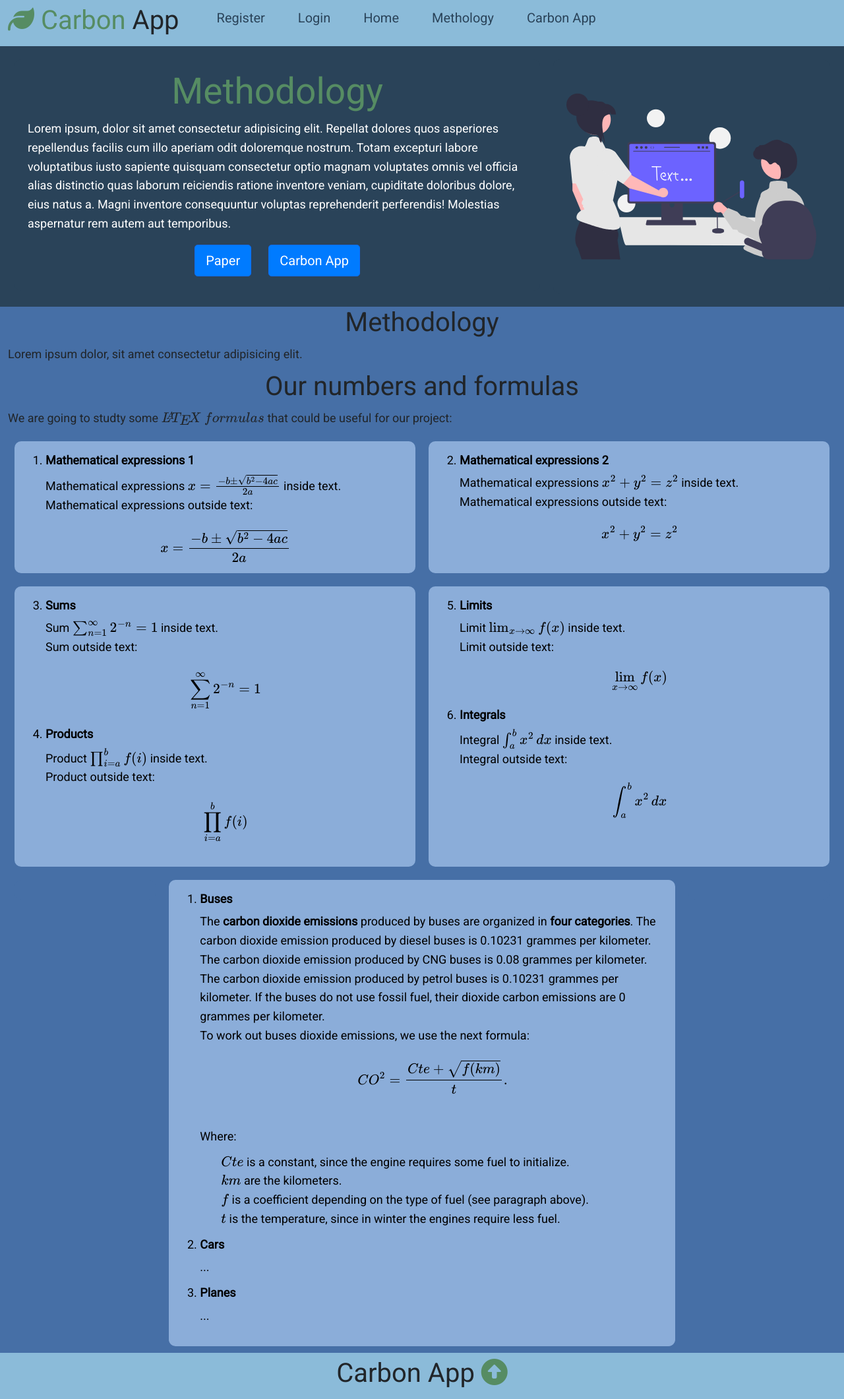
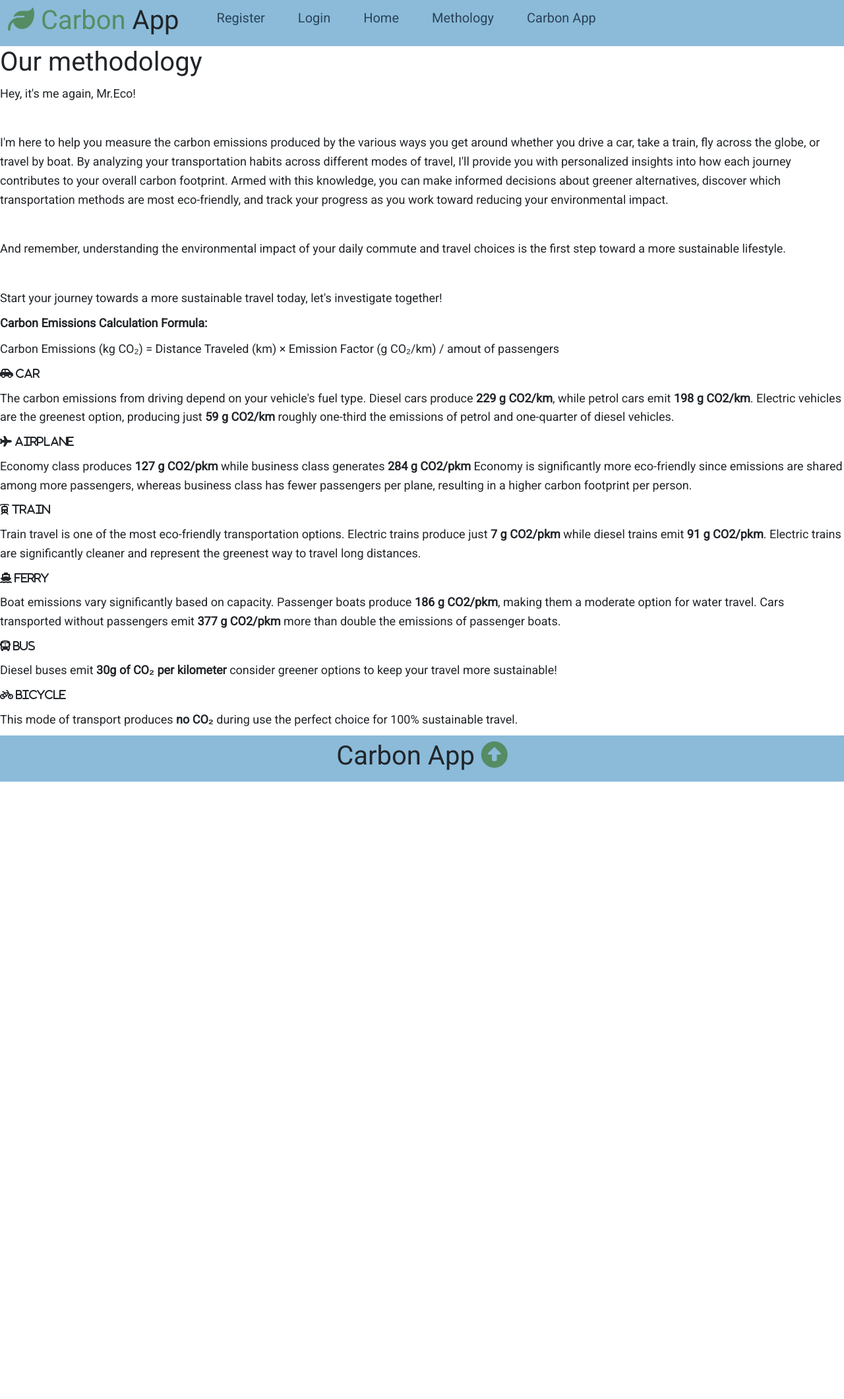
Before and after one commit to juljul22/Carbon-app_2025, a Flask app: page /methodology in a window 1280 px wide. Shown: the whole page at 66% size. After the commit the page ends 1185 px from the top, so only its background shows below. Run offline with Flask 3, Linux system fonts and the light colour scheme; some libraries are stand-ins or nearby versions.

Commit message:
Update methodology.html

```diff
--- a/capp/templates/methodology.html
+++ b/capp/templates/methodology.html
@@ -1,190 +1,76 @@
 {% extends "layout.html" %}
+
+{% block title %}Methodology{% endblock %}
+
 {% block content %}
 
-<!-- Header -->
-<section class="section_header_methodology">
-    <div class="container">
-
-      <div class="header">
-        <div class="box">
-          <h1 style="font-size:55px;"><span class="text-logo"> Methodology</span></h1>
-          <p style="text-align:left;">
-              Lorem ipsum, dolor sit amet consectetur adipisicing elit. Repellat dolores quos asperiores repellendus facilis cum illo aperiam odit doloremque nostrum. Totam excepturi labore voluptatibus iusto sapiente quisquam consectetur optio magnam voluptates omnis vel officia alias distinctio quas laborum reiciendis ratione inventore veniam, cupiditate doloribus dolore, eius natus a. Magni inventore consequuntur voluptas reprehenderit perferendis! Molestias aspernatur rem autem aut temporibus.
+<div class="text-overlay">
+<div class="methodology-container">
+    <h1> Our methodology </h1>
+    <p>Hey, it's me again, Mr.Eco!</p>
+    <br>
+    <p>
+I'm here to help you measure the carbon emissions produced by the various ways you get around whether you drive a car,
+take a train, fly across the globe, or travel by boat. By analyzing your transportation habits across different modes of
+travel, I'll provide you with personalized insights into how each journey contributes to your overall carbon footprint.
+Armed with this knowledge, you can make informed decisions about greener alternatives, discover which transportation
+methods are most eco-friendly, and track your progress as you work toward reducing your environmental impact. </p>
+<br>
+<p>
+And remember, understanding the environmental impact of your daily commute and travel choices is the first step toward
+a more sustainable lifestyle.</p>
+<br>
+<p>
+    Start your journey towards a more sustainable travel today, let's investigate together!
+</div>
 </p>
-          <div class="container_buttons_links_header">
-            <div class="btn">
-                <a href="#" class="btn btn-primary btn-lg mr-2", style="background-color:#007bff;">Paper</a>
-            </div>
-            <div class="btn">
-                <a href="{{url_for('carbon_app.carbon_app_home')}}" class="btn btn-primary btn-lg mr-2", style="background-color:#007bff;">Carbon App</a>
-            </div>
-          </div>
-        </div>
-        <div class="box">
-          <img
-            src="{{url_for('static', filename='icons/methodology1.svg')}}"
-            width="325"
-            height="325"
-            alt=""/>
 </div>
 </div>
 
+<div class="formula-box">
+<p><strong>Carbon Emissions Calculation Formula:</strong></p>
+<p>Carbon Emissions (kg CO₂) = Distance Traveled (km) × Emission Factor (g CO₂/km) / amout of passengers</p>
+
 </div>
-</section>
-
-<!-- Methodology -->
-<section class="section_body_methodology">
-    <div class="container">
-
-        <div class="methodology" style="display:block;">
-            <h1 style="text-align:center;"> Methodology</h1>
-            <p>
-              Lorem ipsum dolor, sit amet consectetur adipisicing elit.
-            </p>
+    <div class="transport-grid">
+  <div class="transport-card">
+    <i class="fa-solid fa-car-side"> Car</i>
+    <p>The carbon emissions from driving depend on your vehicle's fuel type. Diesel cars produce
+         <strong>229 g CO2/km</strong>, while petrol cars emit <strong>198 g CO2/km</strong>. Electric vehicles are the greenest option, producing just <strong>59 g CO2/km</strong>
+   roughly one-third the emissions of petrol and one-quarter of diesel vehicles.
   </div>
 
-        <div class="methodology" style="display:block;">
-            <h1 style="text-align:center;"> Our numbers and formulas</h1>
-            <p>
-              We are going to studty some \(\LaTeX ~ formulas\) that could be useful for our project:
-            </p>
+  <div class="transport-card">
+    <i class="fa-solid fa-plane"> Airplane</i>
+    <p> Economy class produces <strong>127 g CO2/pkm</strong> while business class generates <strong>284 g CO2/pkm</strong>
+         Economy is significantly more eco-friendly since emissions are shared among more passengers,
+  whereas business class has fewer passengers per plane, resulting in a higher carbon footprint per person.</p>
   </div>
 
-        <!--Enumerated list (table with two columns)-->
-        <div class="methodology">
-            <div class="box_table2" style="height:200px;">
-                <ol start="1">
-                    <li>
-                        <h4>Mathematical expressions 1</h4>
-                        <p class="text-left">
-                            Mathematical expressions \( x = {-b \pm \sqrt{b^2-4ac} \over 2a} \) inside text.
-                            <br>
-                            Mathematical expressions outside text:
-                            \[ x = {-b \pm \sqrt{b^2-4ac} \over 2a} \]
-                        </p>
-                    </li>
-                </ol>
-            </div>
-            <div class="box_table2" style="height:200px;">
-                <ol start="2">
-                    <li>
-                        <h4>Mathematical expressions 2</h4>
-                        <p class="text-left">
-                            Mathematical expressions \( x^2 + y^2 = z^2 \) inside text.
-                            <br>
-                            Mathematical expressions outside text:
-                            \[ x^2 + y^2 = z^2 \]
-                        </p>
-                    </li>
-                </ol>
-            </div>
+  <div class="transport-card">
+   <i class="fa-solid fa-train-tram"> Train</i>
+    <p>Train travel is one of the most eco-friendly transportation options. Electric trains produce just
+      <strong>7 g CO2/pkm</strong> while diesel trains emit <strong>91 g CO2/pkm</strong>. Electric trains are significantly
+      cleaner and represent the greenest way to travel long distances.
   </div>
 
-        <!--Enumerated list (table with two columns)-->
-        <div class="methodology">
-            <div class="box_table2" style="height:425px;">
-                <ol start="3">
-                    <li>
-                        <h4>Sums</h4>
-                        <p class="text-left">
-                            Sum \(\sum_{n=1}^{\infty} 2^{-n} = 1\) inside text.
-                            <br>
-                            Sum outside text:
-                            \[ \sum_{n=1}^{\infty} 2^{-n} = 1 \]
-                        </p>
-                    </li>
-                    <li>
-                        <h4>Products</h4>
-                        <p class="text-left">
-                            Product \(\prod_{i=a}^{b} f(i)\) inside text.
-                            <br>
-                            Product outside text:
-                            \[ \prod_{i=a}^{b} f(i) \]
-                        </p>
-                    </li>
-                </ol>
+  <div class="transport-card">
+   <i class="fa-solid fa-ship"> Ferry</i>
+    <p>Boat emissions vary significantly based on capacity. Passenger boats produce <strong>186 g CO2/pkm</strong>, making them a moderate option for water travel.
+  Cars transported without passengers emit <strong>377 g CO2/pkm</strong> more than double the emissions of passenger boats.</p>
   </div>
-            <div class="box_table2" style="height:425px;">
-                <ol start="5">
-                    <li>
-                        <h4>Limits</h4>
-                        <p class="text-left">
-                            Limit \(\lim_{x\to\infty} f(x)\) inside text.
-                            <br>
-                            Limit outside text:
-                            \[ \lim_{x\to\infty} f(x) \]
-                        </p>
-                    </li>
-                    <li>
-                        <h4>Integrals</h4>
-                        <p class="text-left">
-                            Integral \(\int_{a}^{b} x^2 \,dx\) inside text.
-                            <br>
-                            Integral outside text:
-                            \[ \int_{a}^{b} x^2 \,dx \]
-                        </p>
-                    </li>
-                </ol>
+
+  <div class="transport-card">
+    <i class="fa-solid fa-bus"> Bus</i>
+    <p>Diesel buses emit <strong>30g of CO₂ per kilometer</strong> consider greener options to keep your travel more
+        sustainable!</p>
+  </div>
+
+  <div class="transport-card">
+    <i class="fa-solid fa-bicycle"> Bicycle</i>
+    <p>This mode of transport produces <strong>no CO₂</strong> during use the perfect choice for 100% sustainable travel.</p>
   </div>
 </div>
 
 
-
-        <!--Enumerated list (table with one column)-->
-        <div class="methodology">
-            <div class="box_table1">
-
-            </div>
-            <div class="box_table1">
-                <ol>
-                    <li>
-                        <h4>Buses</h4>
-                        <p class="text-left">
-                            The <strong>carbon dioxide emissions</strong> produced by buses are organized in <strong>four categories</strong>. The carbon dioxide emission produced by diesel buses is 0.10231 grammes per kilometer. The carbon dioxide emission produced by CNG buses is 0.08 grammes per kilometer. The carbon dioxide emission produced by petrol buses is 0.10231 grammes per kilometer. If the buses do not use fossil fuel, their dioxide carbon emissions are 0 grammes per kilometer.
-                            <br>
-                            To work out buses dioxide emissions, we use the next formula:
-                            \[CO^2 = {Cte + \sqrt{f(km)} \over t}.\]
-                            <br>
-                            Where:
-                            <ul style="text-align:left;">
-                                <li>
-                                    \(Cte\) is a constant, since the engine requires some fuel to initialize.
-                                </li>
-                                <li>
-                                    \(km\) are the kilometers.
-                                </li>
-                                <li>
-                                    \(f\) is a coefficient depending on the type of fuel (see paragraph above).
-                                </li>
-                                <li>
-                                    \(t\) is the temperature, since in winter the engines require less fuel.
-                                </li>
-                            </ul>
-
-                        </p>
-                    </li>
-                    <li>
-                        <h4>Cars</h4>
-                        <p class="text-left">
-                            ...
-                        </p>
-                    </li>
-                    <li>
-                        <h4>Planes</h4>
-                        <p class="text-left">
-                            ...
-                        </p>
-                    </li>
-                </ol>
-            </div>
-            <div class="box_table1">
-
-            </div>
-        </div>
-
-
-
-    </div>
-</section>
-
-{% endblock content %}
+{% endblock %}
```
Lines whose indentation alone changed are shown as unchanged.
